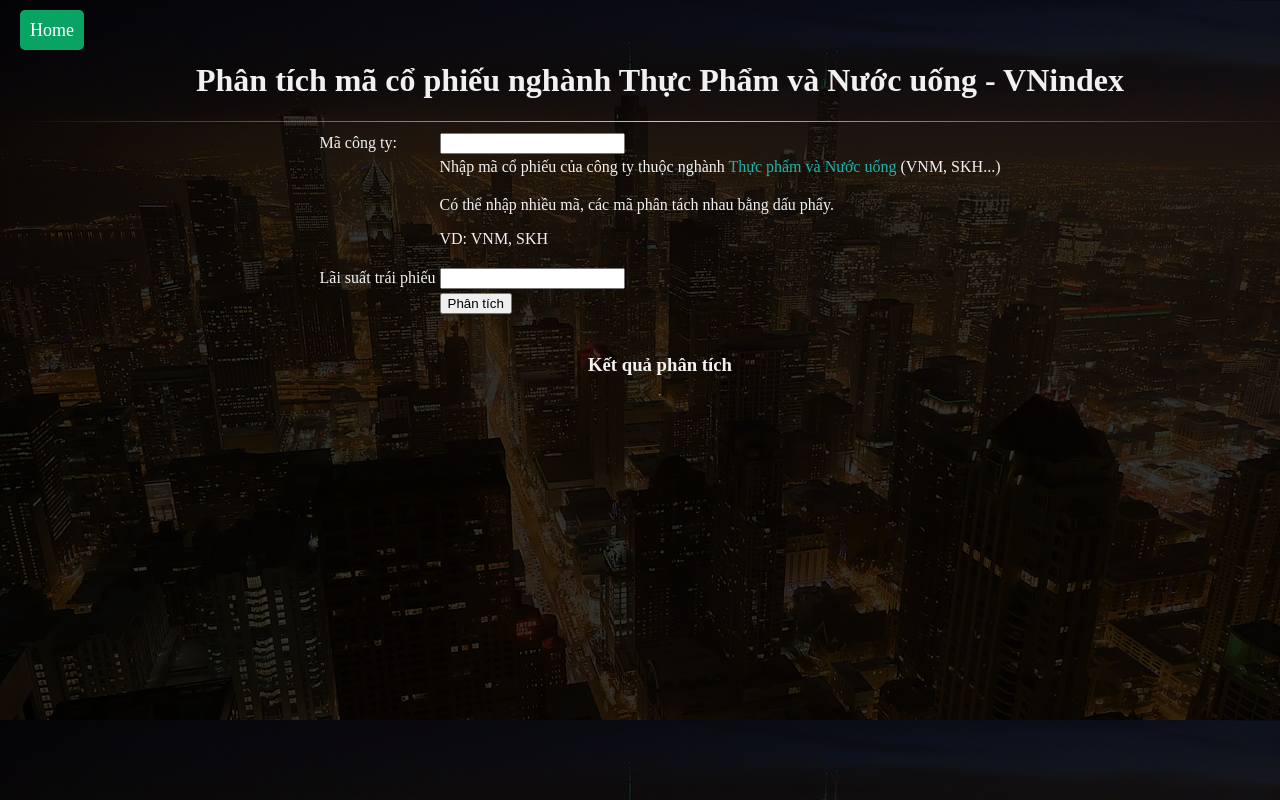
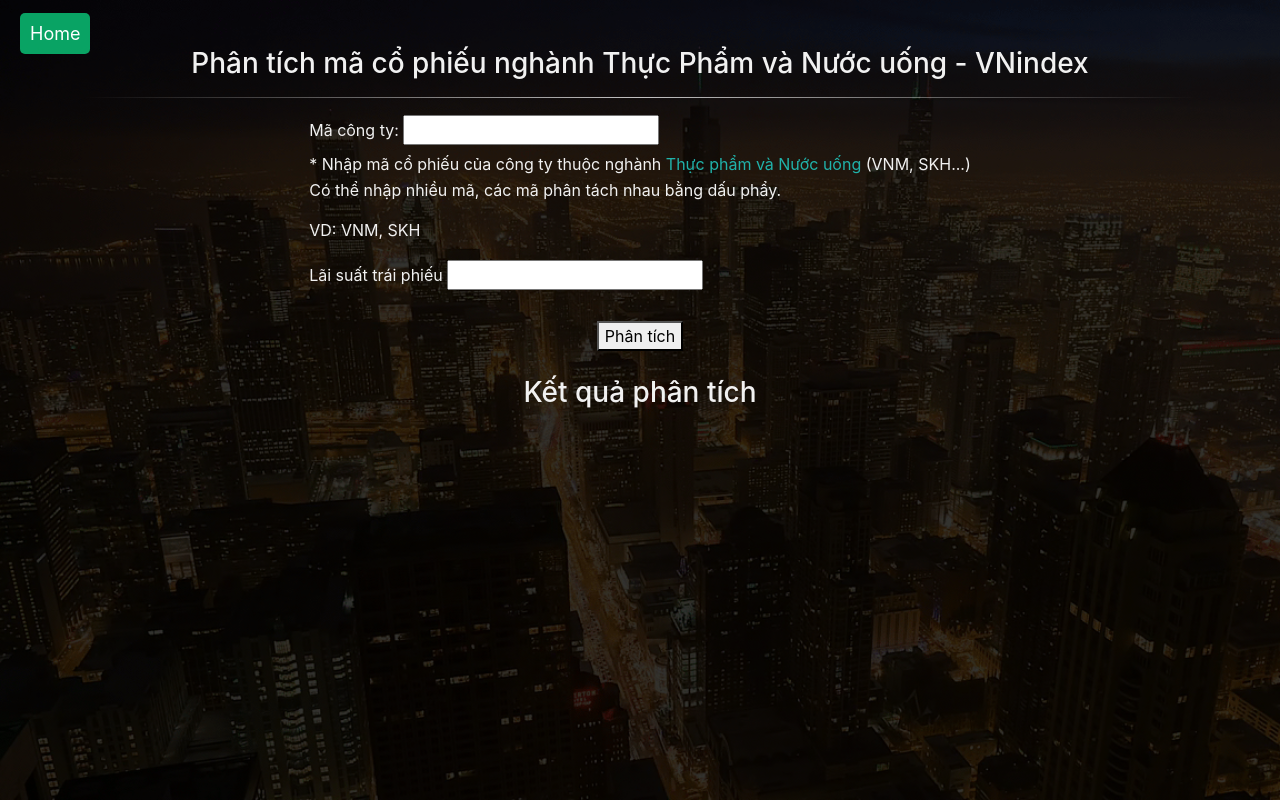
Before and after one commit to quochuy3456/vnidex, a Django app: page /footanddrink/ in a window 1280 px wide. Run offline with Django 3.2, Linux system fonts and the light colour scheme; some libraries are stand-ins or nearby versions.

Commit message:
Edit master

```diff
--- a/templates/vnidxBase/master_page.html
+++ b/templates/vnidxBase/master_page.html
@@ -5,22 +5,23 @@
   <meta charset="UTF-8">
   <meta name="viewport" content="width=device-width, initial-scale=1.0">
   <meta http-equiv="X-UA-Compatible" content="ie=edge">
+  <script src="https://cdn.jsdelivr.net/npm/vue@2.6.10/dist/vue.js"></script>
+  <link rel="stylesheet" href="https://stackpath.bootstrapcdn.com/bootstrap/4.5.0/css/bootstrap.min.css" integrity="sha384-9aIt2nRpC12Uk9gS9baDl411NQApFmC26EwAOH8WgZl5MYYxFfc+NcPb1dKGj7Sk" crossorigin="anonymous">
+  <link rel="stylesheet" href="https://cdnjs.cloudflare.com/ajax/libs/font-awesome/4.7.0/css/font-awesome.min.css">
   <link rel="icon" href="{% static 'media/money-bag.png' %}" type="image/png" sizes="16x16">
   <title>Redirect</title>
   <style>
-<!--    #myVideo {-->
-<!--      position: fixed;-->
-<!--      right: 0;-->
-<!--      bottom: 0;-->
-<!--      min-width: 100%;-->
-<!--      min-height: 100%;-->
-<!--    }-->
+    body{
+      background-image: url("{% static 'media/bgi.gif' %}");
+      background-size: cover;
+      background-repeat: no-repeat;
+      background-attachment: fixed;
+    }
 
     .content {
       position: fixed;
       left: 0;
       top: 0;
-      /* background: rgba(0, 0, 0, 0.5); */
       color: #f1f1f1;
       width: 100%;
       padding: 20px;
@@ -69,18 +70,10 @@
       padding: 5px 10px;
     }
 
-    .alert-danger{
-      background-color: rgb(104, 28, 28);
-    }
-
-    .alert-success{
-      background-color: rgb(8, 124, 8);
-    }
-
     .title-table{
       background-color:rgb(3, 58, 58);
-      font-size: 16px;
       font-weight: bold;
+      color: rgba(255, 255, 255, 0.75);
     }
 
     hr.type_1 {
@@ -95,15 +88,14 @@
     }
 
     .over-ct{
-      height: 200px;
+      height: 100%;
       overflow: auto;
     }
 
-    body{
-      background-image: url("{% static 'media/bgi.gif' %}");
-      background-size: cover;
-      background-position: fixed;
+    .tableData{
+      background-color: rgba(255, 255, 255, 0.5);
     }
+
 
   </style>
 </head>
@@ -114,7 +106,7 @@
       <source src="{% static 'media/bgv.mp4' %}" type="video/mp4">
     </video> -->
 
-    <div class="content">
+    <div class="content over-ct">
       <a href="{% url 'redirect_page' %}" id="myBtn-home">Home</a>
       {% block content %}
 
--- a/templates/vnidxFootAndDrink/footanddrink.html
+++ b/templates/vnidxFootAndDrink/footanddrink.html
@@ -5,26 +5,26 @@
     <div class="row">
       <div class="col-md-12 col-sm-12 col-lg-12">
         <center>
-          <h1>Phân tích mã cổ phiếu nghành Thực Phẩm và Nước uống - VNindex</h1>
+          <h3>Phân tích mã cổ phiếu nghành Thực Phẩm và Nước uống - VNindex</h3>
         </center>
         <hr class="type_1">
       </div>
     </div>
-    <div class="row">
+    <div class="row" id="input-form">
       <div class="col-md-12 col-sm-12 col-lg-12">
         <center>
           <form action="{% url 'footanddrink' %}" >
             <table>
               <tr>
-                <td><label for="cpn_code">Mã công ty:</label></td>
-                <td><input type="text" name="cpn_code" id="cpn_code" value="{{cpn_code}}" ></td>
+                <td>
+                  <label for="cpn_code">Mã công ty:</label>
+                  <input type="text" name="cpn_code" id="cpn_code" value="{{cpn_code}}" >
+                </td>
               </tr>
               <tr>
-                <td></td>
-                <td>Nhập mã cổ phiếu của công ty thuộc nghành <a href="https://trade.vndirect.com.vn/chung-khoan/co-phieu-nganh" class="a-btn" type="_blank">Thực phẩm và Nước uống</a> (VNM, SKH...)</td>
+                <td>* Nhập mã cổ phiếu của công ty thuộc nghành <a href="https://trade.vndirect.com.vn/chung-khoan/co-phieu-nganh" class="a-btn" type="_blank">Thực phẩm và Nước uống</a> (VNM, SKH...)</td>
               </tr>
               <tr>
-                <td></td>
                 <td>
                     <p>Có thể nhập nhiều mã, các mã phân tách nhau bằng dấu phẩy.</p>
                     <p>VD: VNM, SKH</p>
@@ -33,14 +33,14 @@
               <tr>
                 <td>
                   <label for="lai_suat">Lãi suất trái phiếu</label>
-                </td>
-                <td>
                   <input type="text" name="lai_suat" id="lai_suat" value="{{lai_suat}}">
                 </td>
               </tr>
-              <tr>
-                <td></td>
-                <td><button type="submit">Phân tích</button></td>
+              <tr class="ct-center">
+                <td>
+                  <br>
+                  <button type="submit">Phân tích</button>
+                </td>
               </tr>
             </table>
           </form>
@@ -48,26 +48,27 @@
       </div>
     </div>
     <br>
-    <div class="row over-ct">
+    <div class="row">
       <div class="col-md-12 col-sm-12 col-lg-12">
         <center>
           <h3>Kết quả phân tích</h3>
-          <table class="table" border="1">
+          <table class="table tableData" border="1">
             {% for e in data %}
               <tr class="{% if forloop.counter == 1 %}title-table{% endif %}">
                 {% if forloop.counter == 1 %}
                   {% for i in e %}
+
                     {% if "công ty" not in i %}
-                      <td class="ct-center">
+                      <td class="ct-center {% if forloop.counter == 1 %}title-table{% endif %}">
                           <a href="https://s.cafef.vn/upcom/{{i}}-.chn" class="a-btn">{{i}}</a>
                       </td>
                     {% else %}
-                      <td class="ct-center">{{i}}</td>
+                      <td class="ct-center {% if forloop.counter == 1 %}title-table{% endif %}">{{i}}</td>
                     {% endif %}
                   {% endfor %}
                 {% else %}
                   {% for i in e %}
-                    <td class="ct-center {% if 'xem xét' in i %}alert-danger{% elif 'Có thể ' in i %}alert-success{%endif%}">{{i}}</td>
+                    <td class="ct-center {% if forloop.counter == 1 %}title-table{% endif %} {% if 'xem xét' in i %}alert-danger{% elif 'Có thể ' in i %}alert-success{%endif%}">{{i}}</td>
                   {% endfor %}
                 {% endif %}
               </tr>
@@ -76,5 +77,14 @@
         </center>
       </div>
     </div>
+    <script>
+      var Vue_Input = new Vue({
+        el: "#input-form",
+        delimiters: ['%<', '>%'],
+        data:{
+          click: false,
+        }
+      })
+    </script>
   </div>
 {% endblock %}
```
Also changed, not shown: templates/vnidxBase/redirect_page.html (+14 -4 lines).
